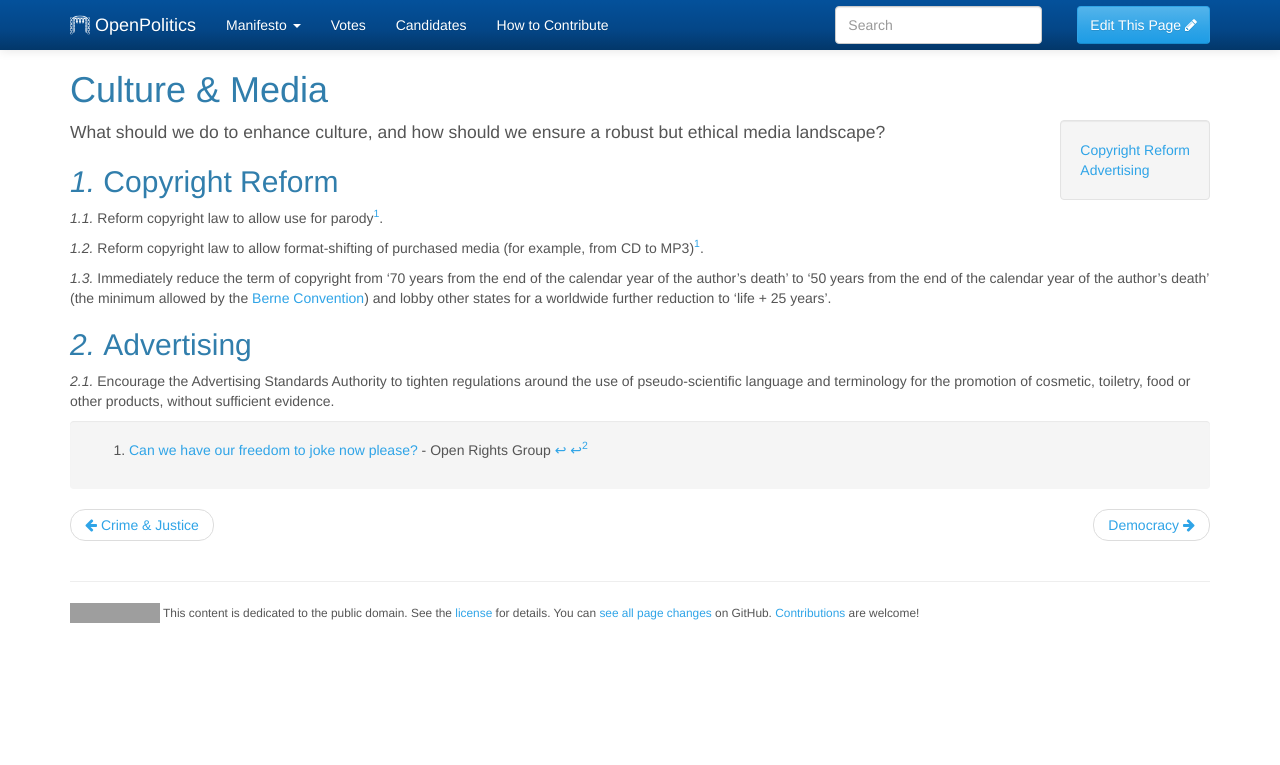
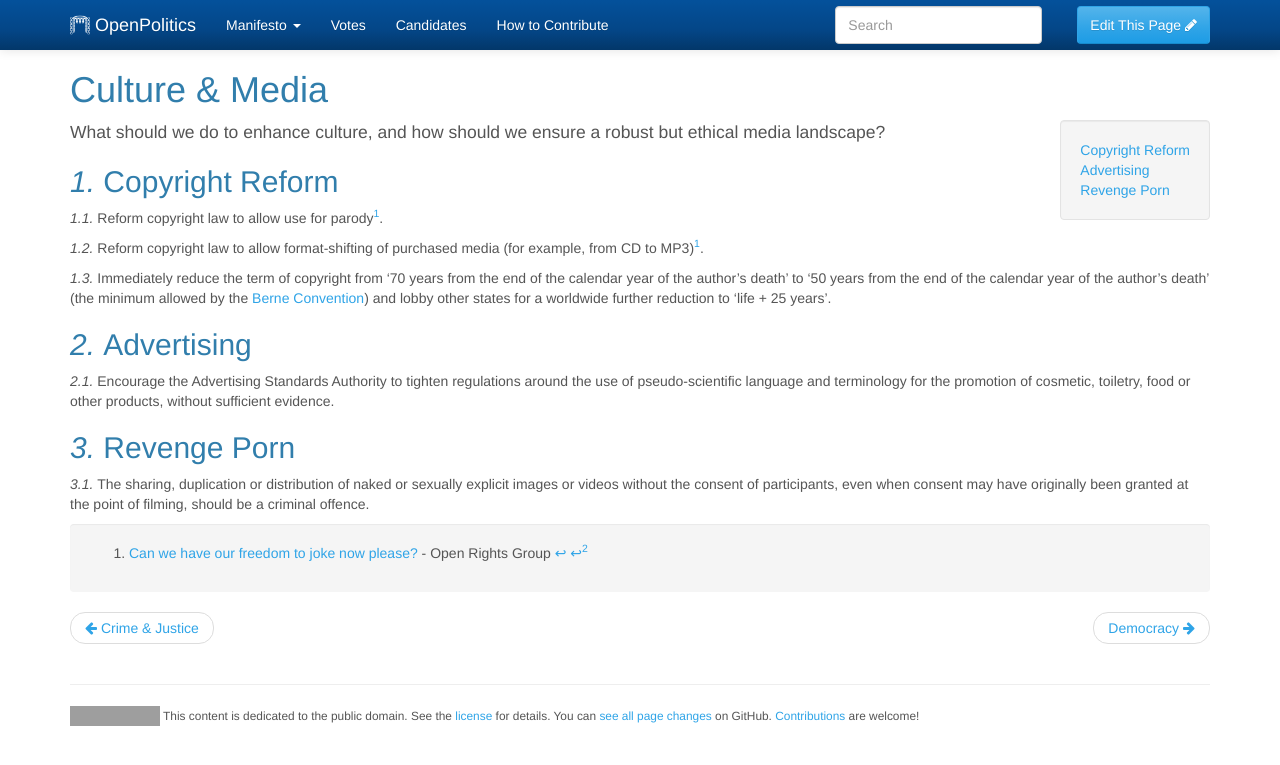
Before and after one commit to openpolitics/manifesto, a Jekyll site: the page built from manifesto/culture.md, in a window 1280 px wide. Shown: the top 765 px of the page. Built offline with Jekyll 4.4.1, drawn with Linux system fonts in a browser that asks for light colours; grey boxes are pictures that could not be loaded.

Commit message:
Criminalising the Distribution of Revenge Porn

```diff
--- a/manifesto/culture.md
+++ b/manifesto/culture.md
@@ -21,3 +21,7 @@ Immediately reduce the term of copyright from '70 years from the end of the cale
 Encourage the Advertising Standards Authority to tighten regulations around the use of pseudo-scientific language and terminology for the promotion of cosmetic, toiletry, food or other products, without sufficient evidence.
 
 [^1]: [Can we have our freedom to joke now please?](https://www.openrightsgroup.org/campaigns/modernise-copyright) - Open Rights Group
+
+## Revenge Porn
+
+The sharing, duplication or distribution of naked or sexually explicit images or videos without the consent of participants, even when consent may have originally been granted at the point of filming, should be a criminal offence.
```
